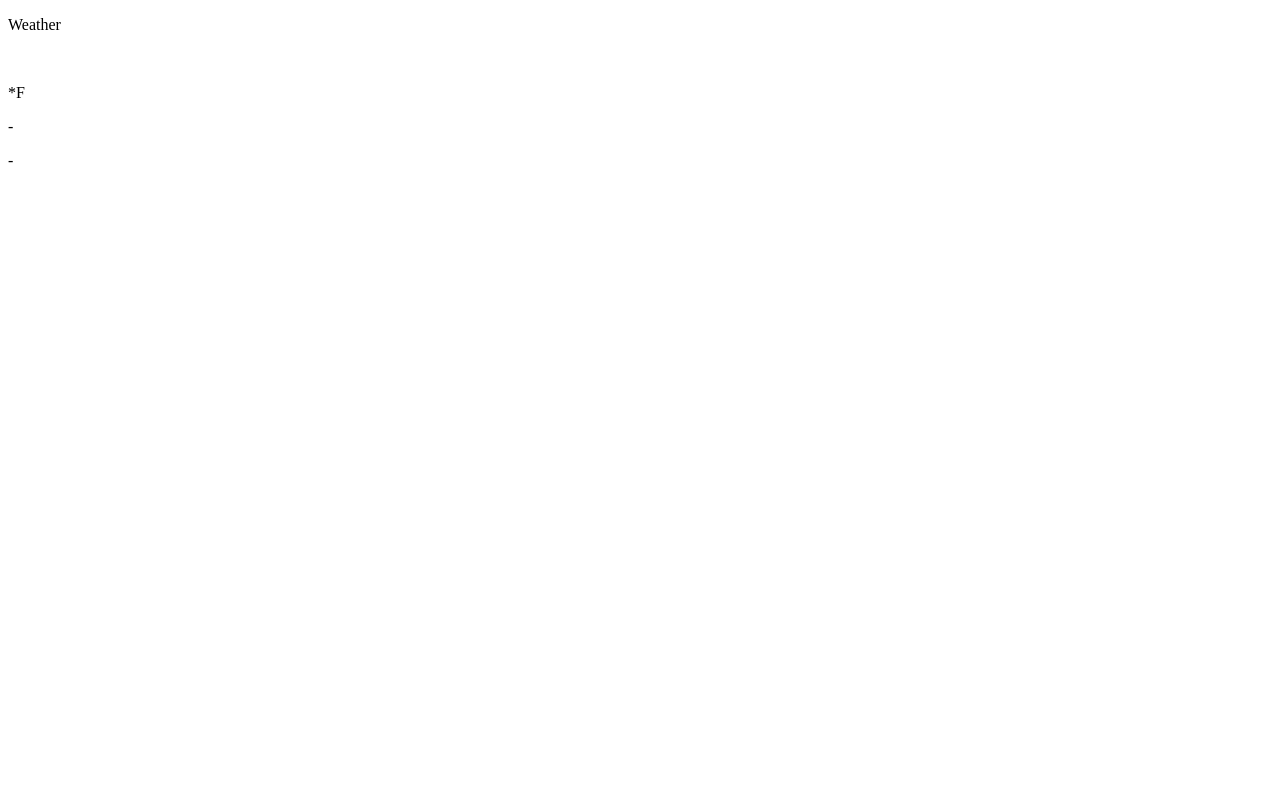
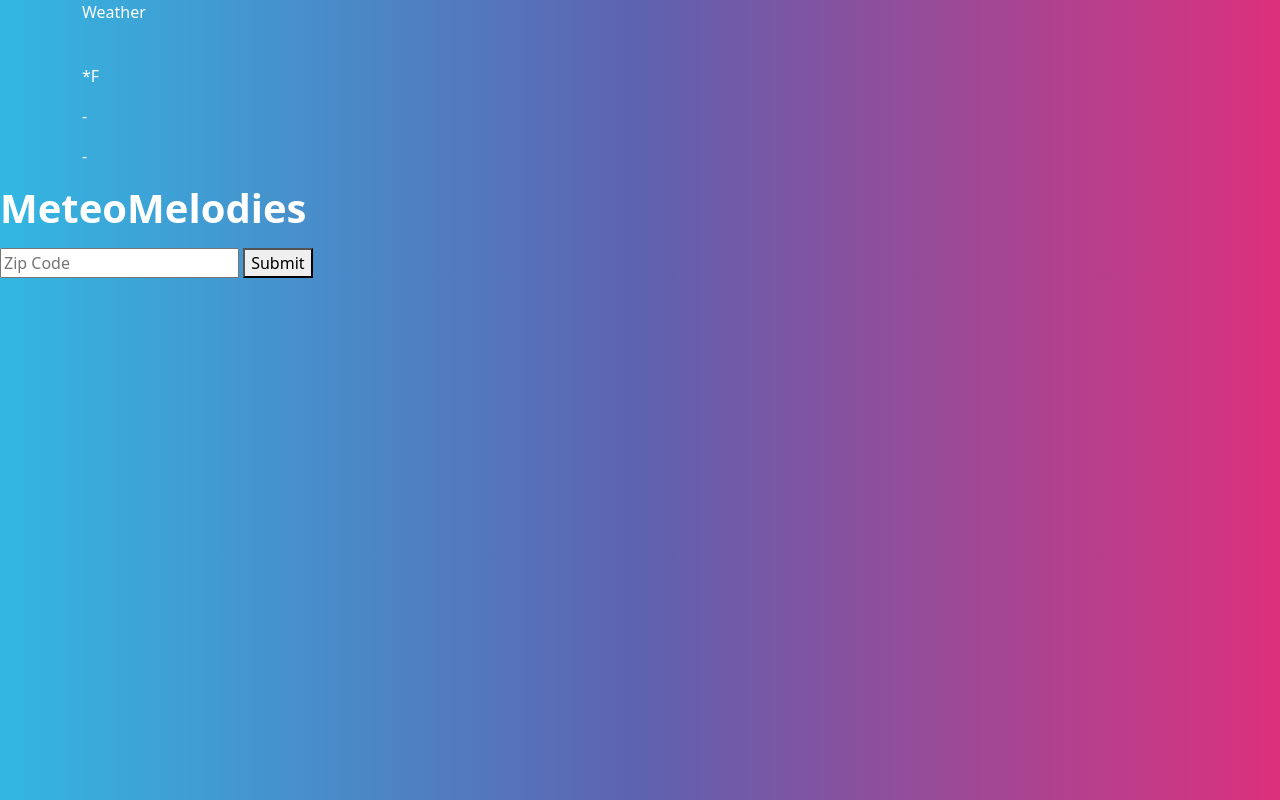
Before and after one commit to acuson/meteo-melodies, a plain HTML site: page assets/js/index2.html in a window 1280 px wide. Drawn offline with Linux system fonts and the light colour scheme; files that its build step writes are made by us from their sources.

Commit message:
it's saying I'm not fully updated

```diff
--- a/assets/js/index2.html
+++ b/assets/js/index2.html
@@ -1,8 +1,14 @@
 <!DOCTYPE html>
 <html>
-<head>
-    <title></title>
-</head>
+    <html lang="en">
+        <head>
+            <meta charset="UTF-8">
+            <meta http-equiv="X-UA-Compatible" content="IE=edge">
+            <meta name="viewport" content="width=device-width, initial-scale=1.0">
+            <title>MeteoMelodies</title>
+            <link rel="stylesheet" href="./assets/css/bootstrapQuartz.css">
+            <link rel="stylesheet" href="./assets/css/style.css">
+        </head>
 
 <body>
     <div class= "container">
@@ -15,6 +21,11 @@
             <div class= "location"><p>-</p></div>
         </div>
     </div>
+    <h1>MeteoMelodies</h1>
+    <div class="search">
+        <input id="zipCode" type="text" placeholder="Zip Code" name="search">
+            <button id= "submit" type="submit">Submit</button>
+    </div>
     <script src="/script.js"></script>
 
 </body>
```
